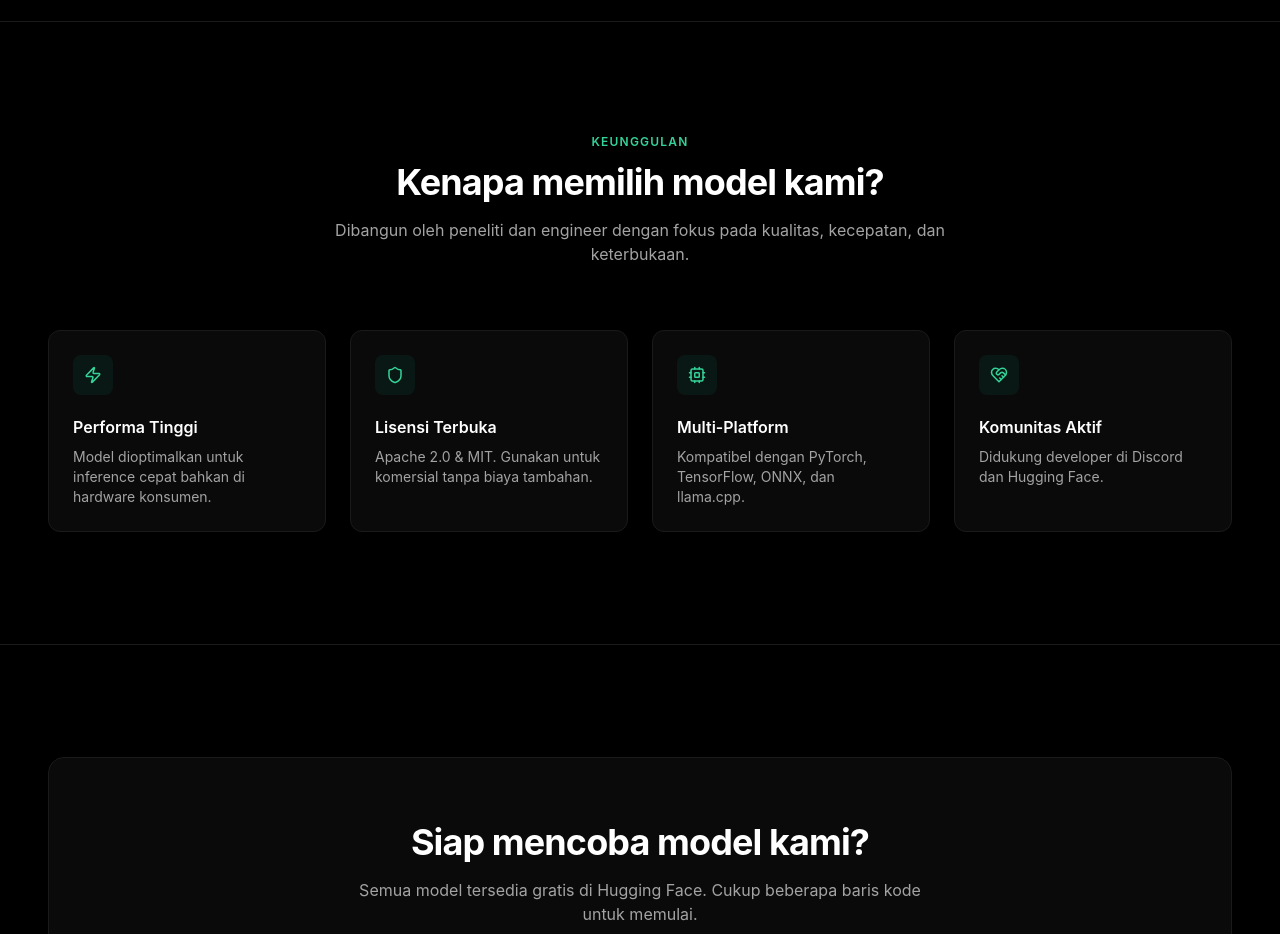
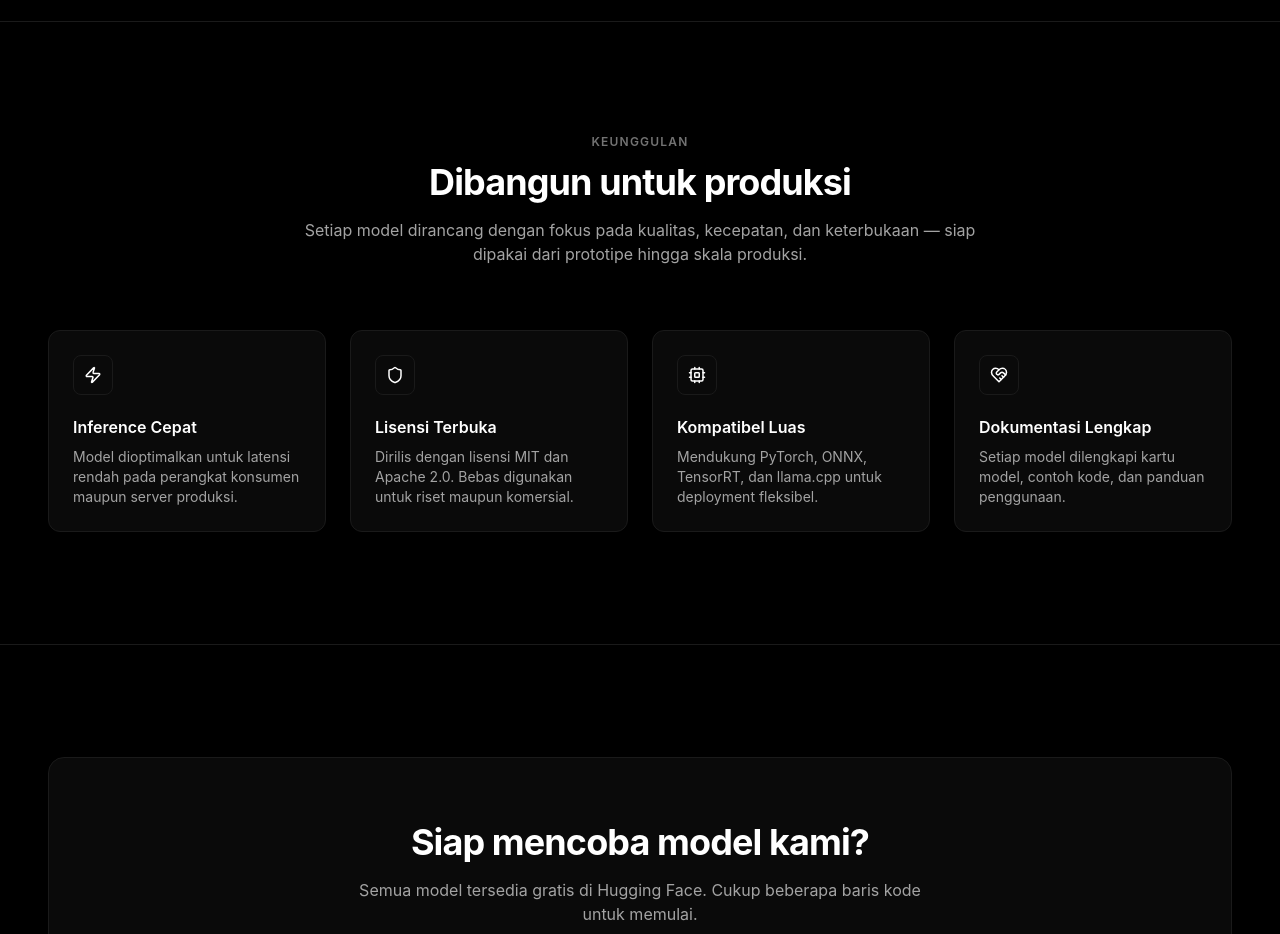
Before and after one commit to titan-dev-org/OpenPathAI, a Next.js app: page / in a window 1280 px wide. Shown: the part 1380-2314 px from the top of the page. Built offline with nearby package versions, Linux system fonts and the light colour scheme.

Commit message:
Update feature titles and descriptions

```diff
--- a/components/Features.tsx
+++ b/components/Features.tsx
@@ -1,25 +1,25 @@
-import { Shield, Zap, HeartHandshake, Cpu } from "lucide-react";
+import { Shield, Zap, Cpu, HeartHandshake } from "lucide-react";
 
 const features = [
   {
     icon: Zap,
-    title: "Performa Tinggi",
-    desc: "Model dioptimalkan untuk inference cepat bahkan di hardware konsumen.",
+    title: "Inference Cepat",
+    desc: "Model dioptimalkan untuk latensi rendah pada perangkat konsumen maupun server produksi.",
   },
   {
     icon: Shield,
     title: "Lisensi Terbuka",
-    desc: "Apache 2.0 & MIT. Gunakan untuk komersial tanpa biaya tambahan.",
+    desc: "Dirilis dengan lisensi MIT dan Apache 2.0. Bebas digunakan untuk riset maupun komersial.",
   },
   {
     icon: Cpu,
-    title: "Multi-Platform",
-    desc: "Kompatibel dengan PyTorch, TensorFlow, ONNX, dan llama.cpp.",
+    title: "Kompatibel Luas",
+    desc: "Mendukung PyTorch, ONNX, TensorRT, dan llama.cpp untuk deployment fleksibel.",
   },
   {
     icon: HeartHandshake,
-    title: "Komunitas Aktif",
-    desc: "Didukung developer di Discord dan Hugging Face.",
+    title: "Dokumentasi Lengkap",
+    desc: "Setiap model dilengkapi kartu model, contoh kode, dan panduan penggunaan.",
   },
 ];
 
@@ -28,15 +28,15 @@ export default function Features() {
     <section id="features" className="border-t border-border py-20 lg:py-28">
       <div className="mx-auto max-w-7xl px-6 lg:px-12">
         <div className="mx-auto max-w-2xl text-center">
-          <p className="text-xs font-semibold uppercase tracking-widest text-emerald-400">
+          <p className="text-xs font-semibold uppercase tracking-widest text-neutral-500">
             Keunggulan
           </p>
           <h2 className="mt-3 text-3xl font-bold tracking-tight sm:text-4xl">
-            Kenapa memilih model kami?
+            Dibangun untuk produksi
           </h2>
           <p className="mt-4 text-neutral-400">
-            Dibangun oleh peneliti dan engineer dengan fokus pada kualitas,
-            kecepatan, dan keterbukaan.
+            Setiap model dirancang dengan fokus pada kualitas, kecepatan, dan
+            keterbukaan — siap dipakai dari prototipe hingga skala produksi.
           </p>
         </div>
 
@@ -46,9 +46,9 @@ export default function Features() {
             return (
               <div
                 key={f.title}
-                className="group rounded-xl border border-border bg-surface p-6 transition hover:-translate-y-1 hover:border-emerald-500/50"
+                className="group rounded-xl border border-border bg-surface p-6 transition hover:-translate-y-1 hover:border-white/40"
               >
-                <div className="flex h-10 w-10 items-center justify-center rounded-lg bg-emerald-600/10 text-emerald-400 transition group-hover:bg-emerald-600 group-hover:text-white">
+                <div className="flex h-10 w-10 items-center justify-center rounded-lg border border-border text-white transition group-hover:bg-white group-hover:text-black">
                   <Icon size={18} />
                 </div>
                 <h3 className="mt-5 font-semibold">{f.title}</h3>
```
